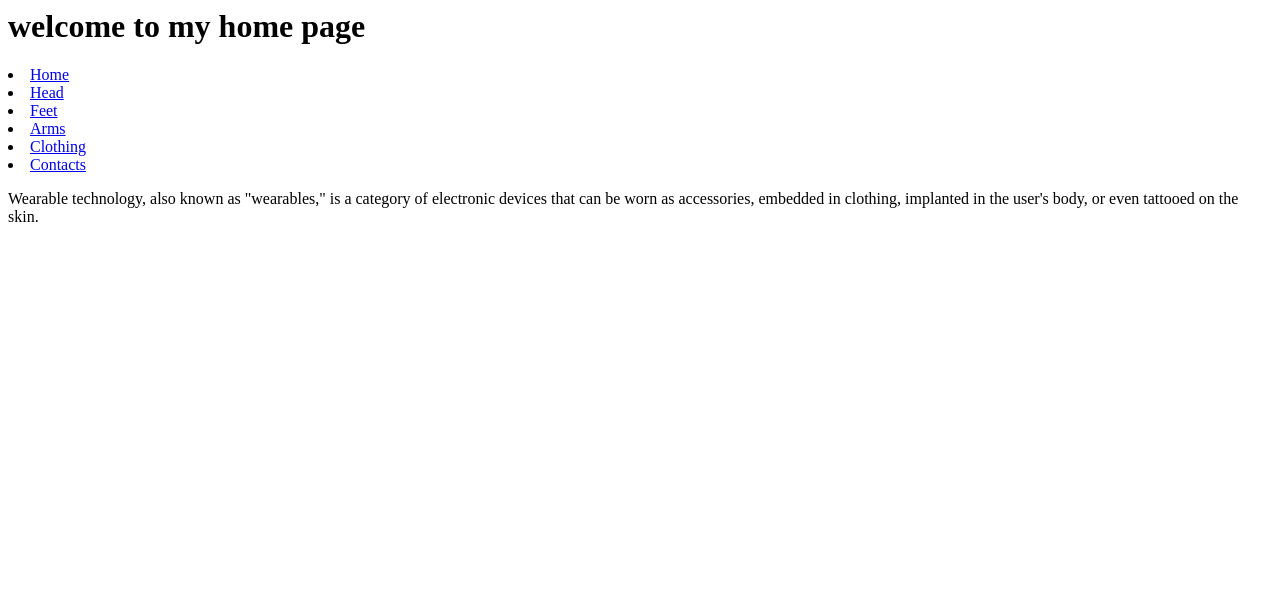
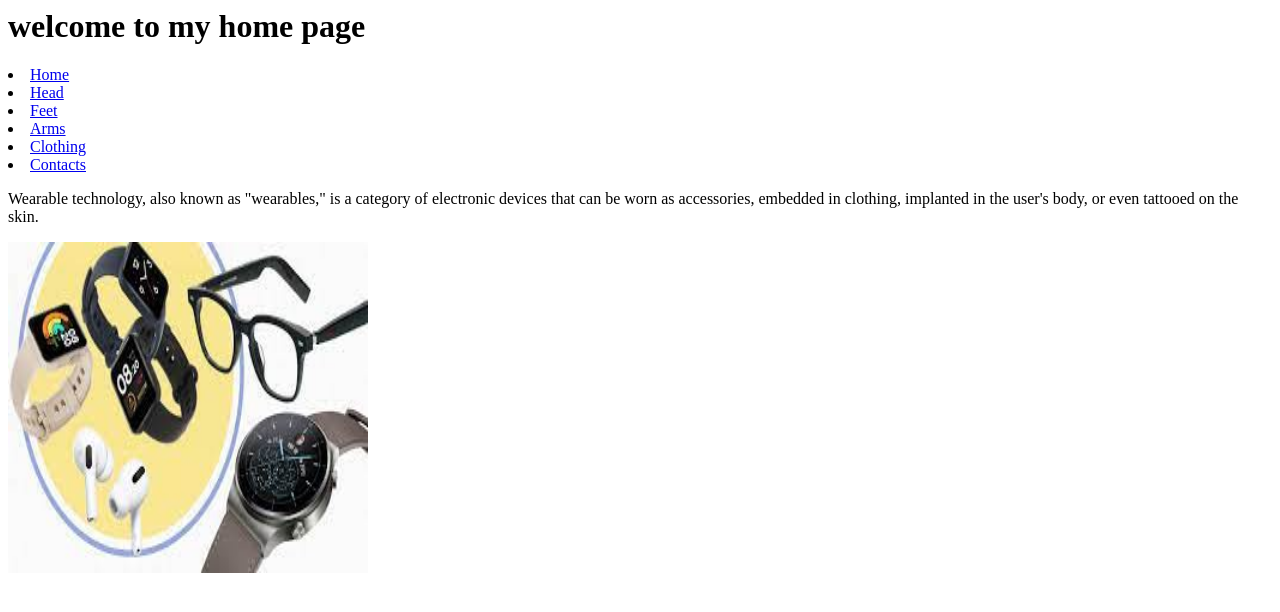
Before and after one commit to educompuweb/educompuweb.github.io, a plain HTML site: page index.html in a window 1280 px wide. Drawn offline with Linux system fonts and the light colour scheme.

Commit message:
Update index.html

```diff
--- a/index.html
+++ b/index.html
@@ -16,7 +16,7 @@
 	<li><a href="contacts.html">Contacts</a>
 
 <p>Wearable technology, also known as "wearables," is a category of electronic devices that can be worn as accessories, embedded in clothing, implanted in the user's body, or even tattooed on the skin.</p>
-
+<p><img src="images/homepage.jpg" width="360" height="331">
 
 
 
```
